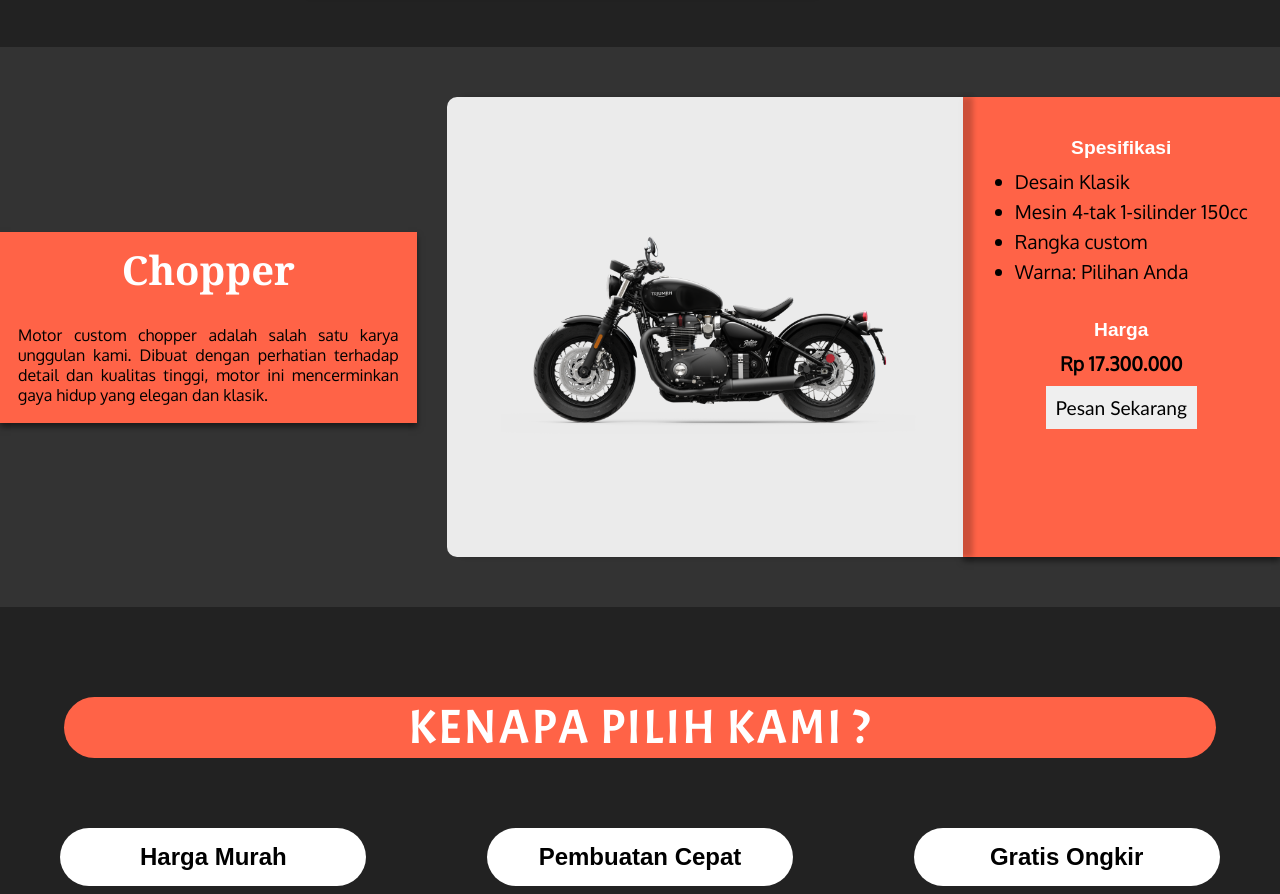
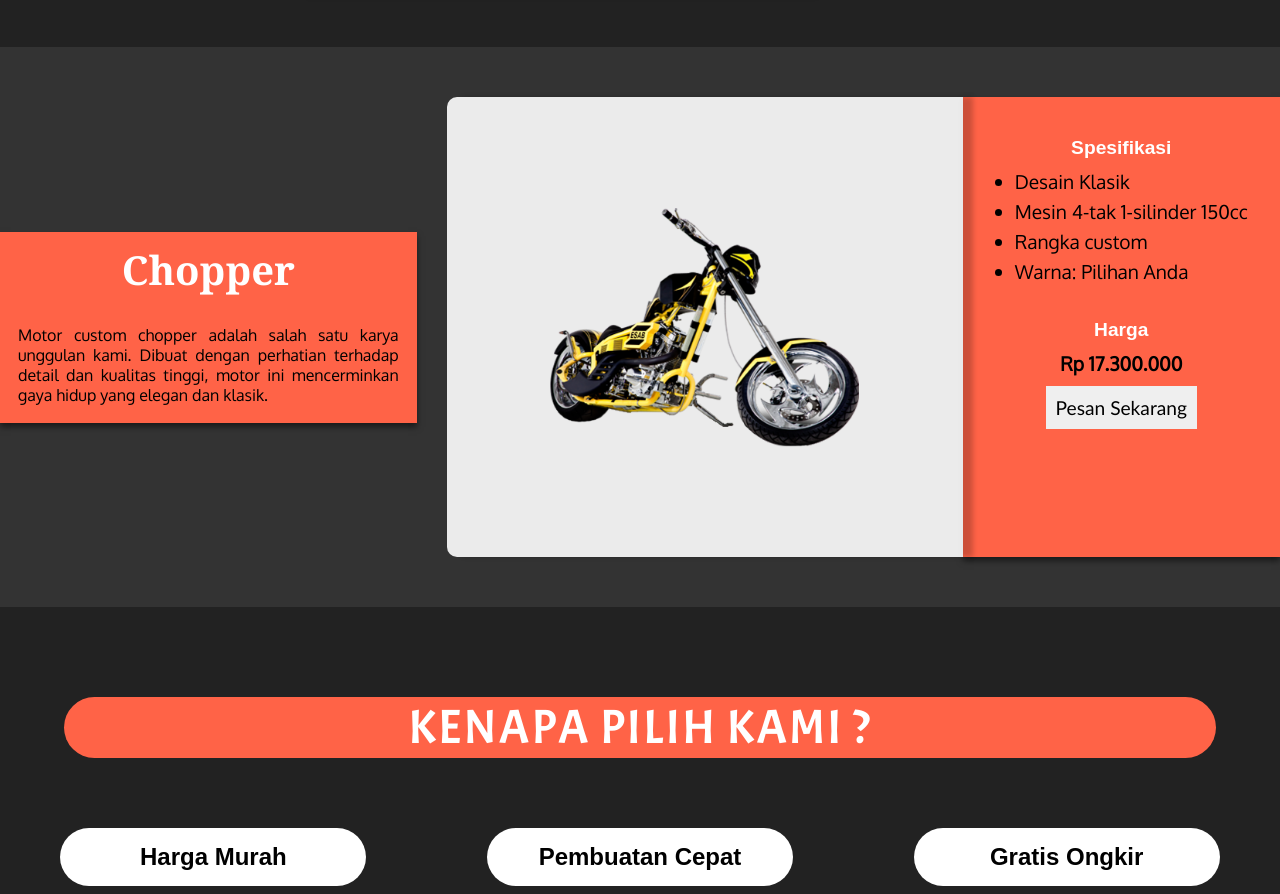
Before and after one commit to PremiereGarage/PremiereGarage.github.io, a plain HTML site: page index.html in a window 1280 px wide. Shown: the part 2473-3367 px from the top of the page. Drawn offline with Linux system fonts and the light colour scheme; a web font is replaced by a local one.

Commit message:
revisi gambar

```diff
--- a/style-content.css
+++ b/style-content.css
@@ -523,10 +523,10 @@ main section:nth-child(5) div:nth-child(2) {
   align-items: center;
   justify-content: center;
   width: 100%;
-  background: url(/img/Bobber.png);
+  background: url(/img/Chopper.png);
   background-repeat: no-repeat;
   background-color: rgba(255, 255, 255, 0.9);
-  background-size: 90%;
+  background-size: 60%;
   background-position: center;
   border-top-left-radius: 10px;
   border-bottom-left-radius: 10px;
@@ -612,7 +612,6 @@ main section:nth-child(5) div:nth-child(3) a button {
 
 @media screen and (max-width: 600px) {
   main section:nth-child(5) div:nth-child(2){
-    background-size: 100%;
     height: 60vh;
     box-shadow: none;
   }
```
